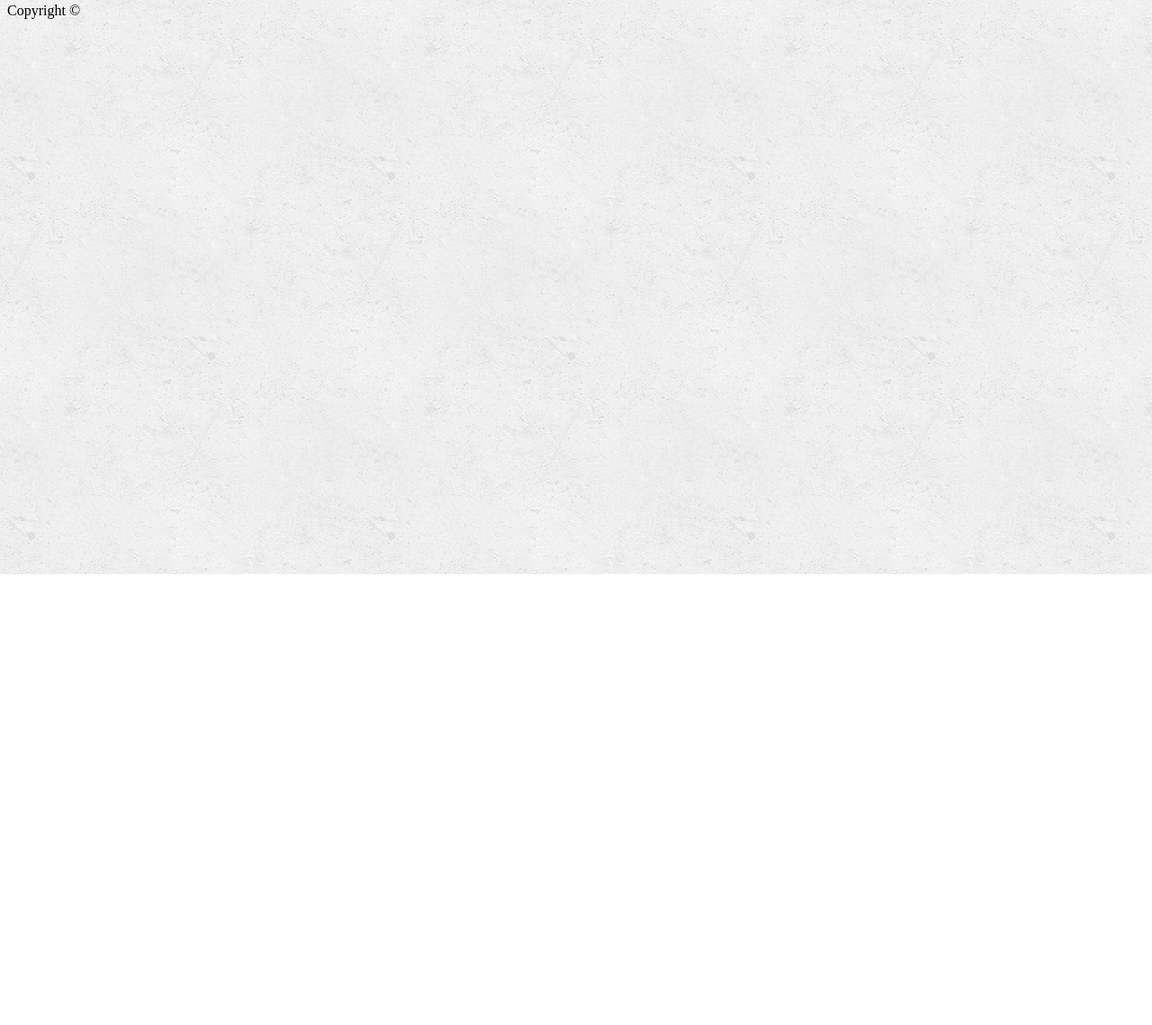
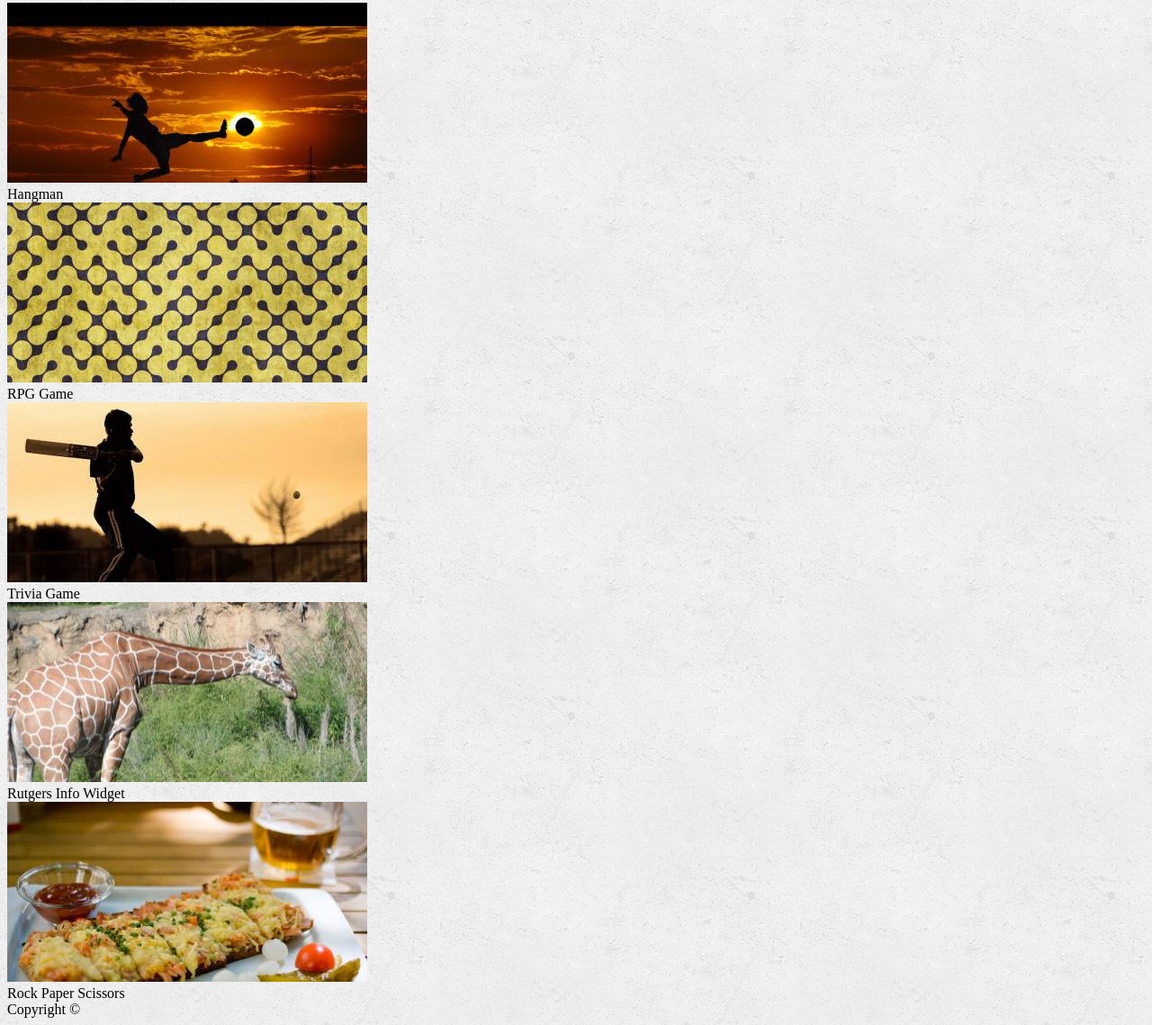
Before and after one commit to bliff182/Basic-Repository, a plain HTML site: page portfolio.html in a window 1280 px wide. Shown: the part 162-1301 px from the top of the page at 90% size. Before the commit the page ends 800 px from the top, so only its background shows below. Drawn offline with Linux system fonts and the light colour scheme.

Commit message:
full skeleton, images added for all pages

```diff
--- a/portfolio.html
+++ b/portfolio.html
@@ -22,6 +22,26 @@
         <header class="title">
             <h1>Portfolio</h1>
         </header>
+        <div class="container">
+            <img src="assets/images/soccer.jpeg" alt="Soccer">
+            <div class="imageText">Hangman</div>
+        </div>
+        <div class="container">
+            <img src="assets/images/design.jpeg" alt="Design">
+            <div class="imageText">RPG Game</div>
+        </div>
+        <div class="container">
+            <img src="assets/images/cricket.jpeg" alt="Cricket">
+            <div class="imageText">Trivia Game</div>
+        </div>
+        <div class="container">
+            <img src="assets/images/giraffe.jpeg" alt="Giraffe">
+            <div class="imageText">Rutgers Info Widget</div>
+        </div>
+        <div class="container">
+            <img src="assets/images/food.jpeg" alt="Food">
+            <div class="imageText">Rock Paper Scissors</div>
+        </div>
     </section>
     <footer>
         Copyright &copy;
```
Also changed, not shown: contact.html (+13 -0 lines), assets/images/cricket.jpeg (added), assets/images/design.jpeg (added), assets/images/food.jpeg (added), assets/images/giraffe.jpeg (added), assets/images/soccer.jpeg (added).
